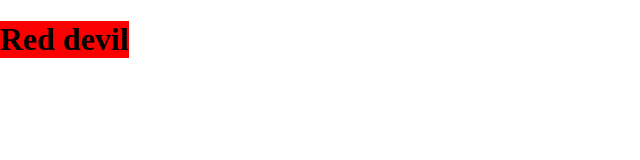
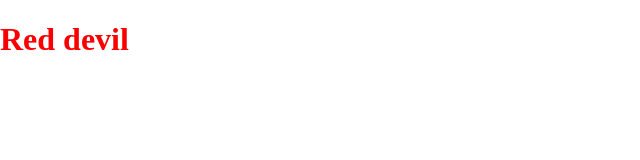
Before and after one commit to Axios-GoSu/Free-all-films-by-Dolotenko-E-O, a plain HTML site: page index.html in a window 1280 px wide. Shown: the whole page, without its empty margins (0-640 px from the left). Drawn offline with nearby package versions, Linux system fonts and the light colour scheme; files that its build step writes are made by us from their sources.

Commit message:
bColorRed-fixOn-ColorRed

```diff
--- a/css/style.css
+++ b/css/style.css
@@ -22,6 +22,6 @@ img {
 }
 
 .h-color {
-    background-color: #fa0000;
+    color: #fa0000;
     text-align: center;
 }
```
